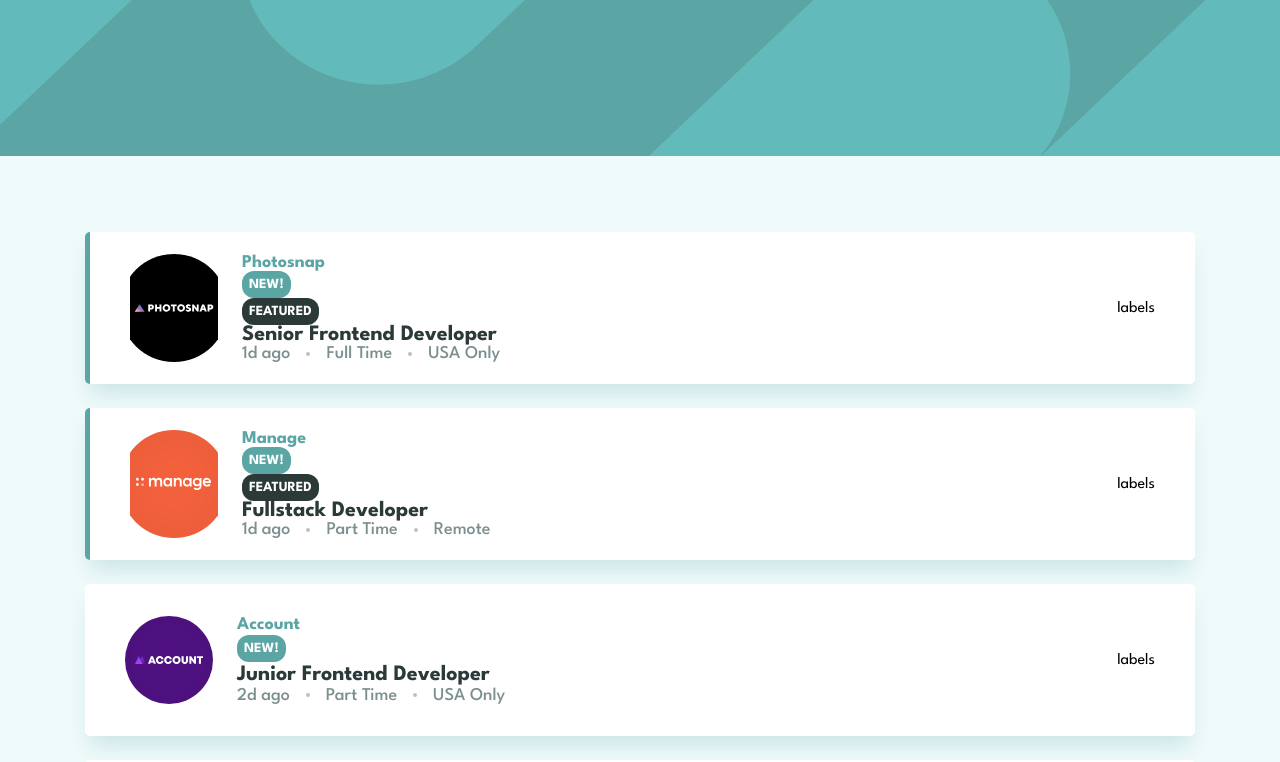
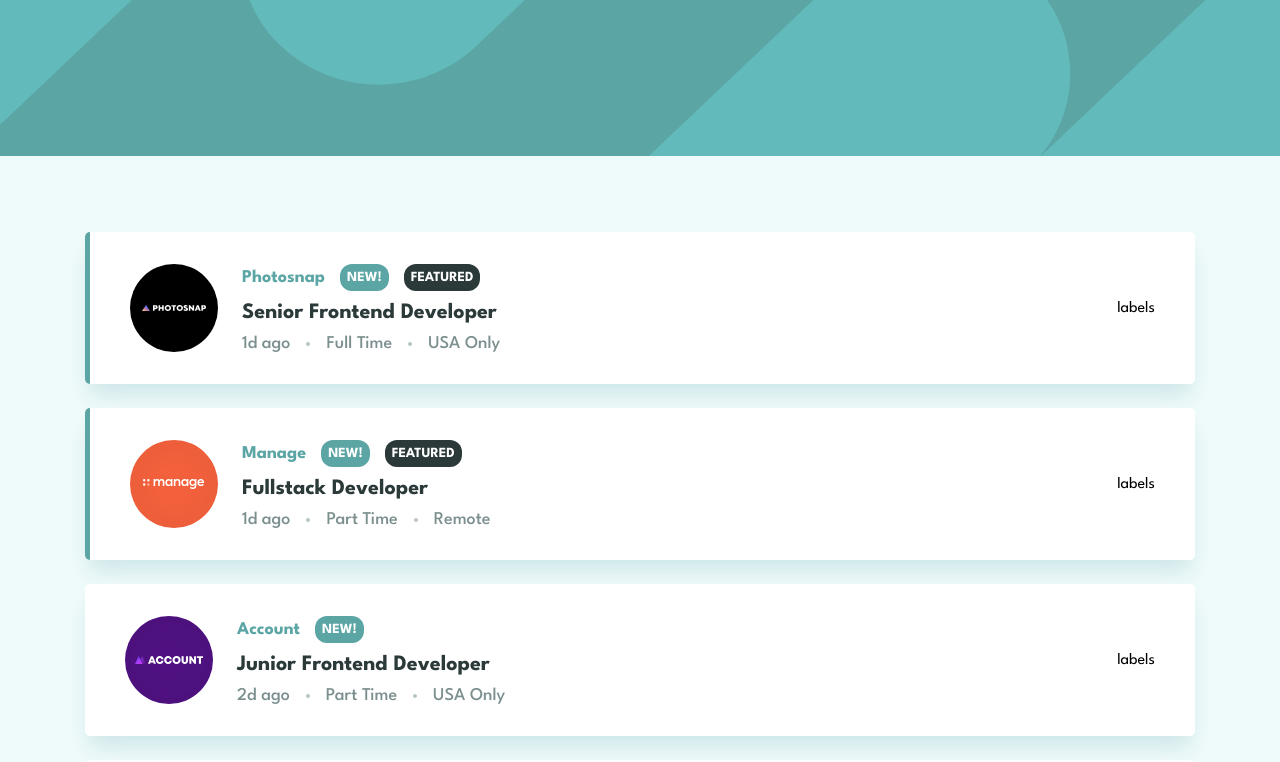
Before and after one commit to EdwinSch/react-joblisting-filters, a React (Vite) app: page / in a window 1280 px wide. Shown: the top 762 px of the page. Built offline with nearby package versions, Linux system fonts and the light colour scheme.

Commit message:
style sub-header for flags

```diff
--- a/src/components/Job.jsx
+++ b/src/components/Job.jsx
@@ -19,8 +19,10 @@ const Job = ({
       <div className="general-info-wrapper">
         <img src={logo} alt={company} className="img" />
         <div className="col">
-          <h2>{company}</h2>
-          <Flags newEntry={newEntry} feature={featured} />
+          <div className="sub-header">
+            <h2>{company}</h2>
+            <Flags newEntry={newEntry} feature={featured} />
+          </div>
           <h3>{position}</h3>
           <div className="time-location-wrapper">
             <p>{postedAt}</p>
--- a/src/styles/main.scss
+++ b/src/styles/main.scss
@@ -87,11 +87,19 @@ main {
       display: flex;
       flex-direction: column;
       justify-content: space-between;
-      h2 {
-        font-size: 1.125rem;
-        color: $primary;
-        font-weight: 700;
+
+      .sub-header {
+        display: flex;
+        align-items: center;
+        gap: 15px;
+
+        h2 {
+          font-size: 1.125rem;
+          color: $primary;
+          font-weight: 700;
+        }
       }
+
       h3 {
         font-size: 1.375rem;
         color: $textDark;
```
